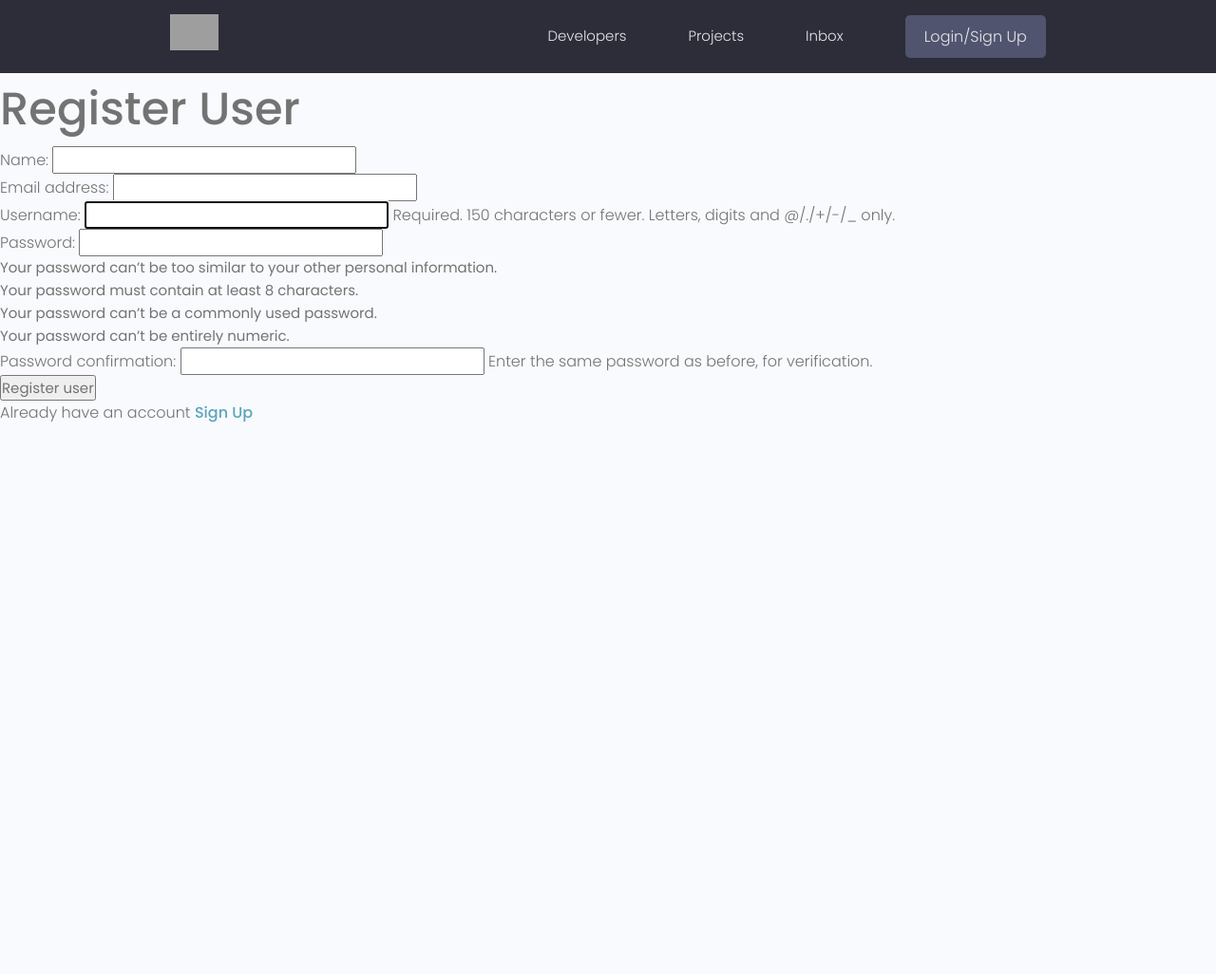
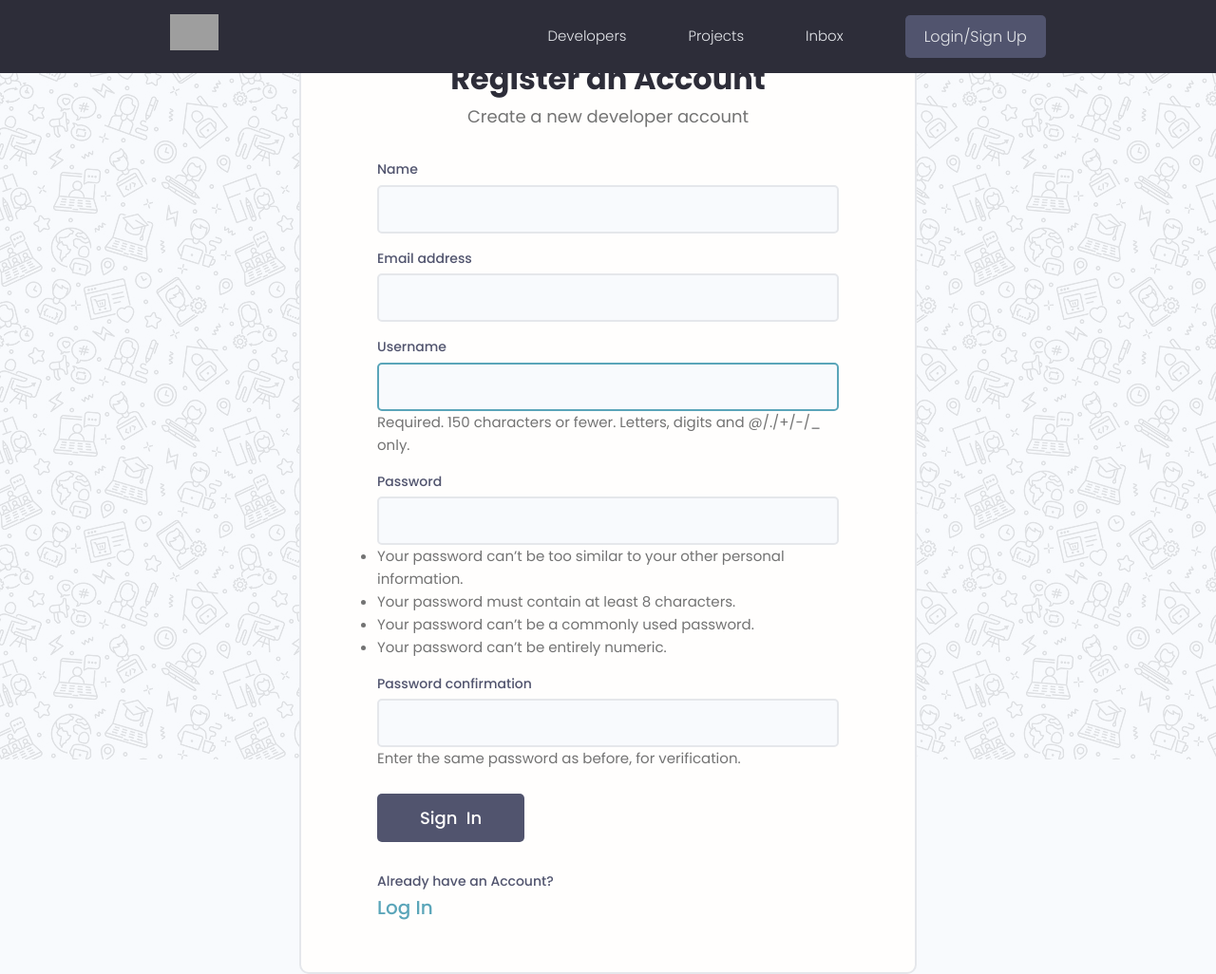
Before and after one commit to sxsmg/django21-devsearch, a Django app: page /register/ in a window 1280 px wide. Shown: the whole page at 95% size. Before the commit the page ends 445 px from the top, so only its background shows below. Run offline with Django 3.2, Linux system fonts and the light colour scheme; some libraries are stand-ins or nearby versions; grey boxes are pictures that could not be loaded.

Commit message:
added more styling

```diff
--- a/static/uikit/app.js
+++ b/static/uikit/app.js
@@ -2,3 +2,13 @@
 document.addEventListener('DOMContentLoaded', function () {
   hljs.highlightAll();
 });
+
+
+let alertWrapper = document.querySelector(".alert")
+let alertClose = document.querySelector(".alert__close")
+
+if (alertWraper) {
+  alertClose.addEventListener('click', () =>
+    alertWrapper.style.display = 'none'
+    )
+}
--- a/templates/main.html
+++ b/templates/main.html
@@ -22,18 +22,31 @@
 
     {% include 'navbar.html' %}
 
-    {% if messages %}
+<!--   {% if messages %}
     <ul class="messages">
       {% for message in messages %}
       <li{% if message.tags %} class="{{message.tags}}" {% endif %}>{{message}}</li>
       {% endfor %}
 
     </ul>
+    {% endif %} -->
+
+    {% if messages %}
+
+    {% for message in messages %}
+      <div class="alert alert--{{message.tags}}">
+        <p class="alert__message">{{message}}</p>
+        <button class="alert__close">x</button>
+      </div>
+      {% endfor %}
+
     {% endif %}
+
 
     {% block content %}
 
     {% endblock content %}
 
   </body>
+  <script src="{% static 'uikit/app.js'%}"></script>
 </html>
--- a/users/forms.py
+++ b/users/forms.py
@@ -10,3 +10,10 @@ class CustomUserCreationForm(UserCreationForm):
             'first_name': 'Name',
 
         }
+
+
+    def __init__(self, *args, **kwargs):
+        super(CustomUserCreationForm, self).__init__(*args, **kwargs)
+
+        for name, field in self.fields.items():
+            field.widget.attrs.update({'class': 'input'})
--- a/users/templates/users/login_register.html
+++ b/users/templates/users/login_register.html
@@ -1,18 +1,50 @@
 {% extends 'main.html' %}
-
+{% load static %}
 {% block content %}
 
 {% if page == "register" %}
 
-<h1>Register User</h1>
 
-<form method="POST" action="{% url 'register' %}">
-{% csrf_token %}
-{{form.as_p}}
-<input type="submit" value="Register user" />
-</form>
+<div class="auth">
+    <div class="card">
+      <div class="auth__header text-center">
+        <a href="/">
+          <img src="{% static 'images/icon.svg' %}" alt="icon" />
+        </a>
+        <h3>Register an Account </h3>
+        <p>Create a new developer account</p>
+      </div>
 
-<p>Already have an account <a href="{% url 'login' %}">Sign Up</a></p>
+      <form action="POST" action="{% url 'register' %}" class="form auth__form">
+        {% csrf_token %}
+
+        {% for field in form %}
+             <!-- Input:Text -->
+             <div class="form__field">
+                <label for="formInput#text">{{ field.label}}</label>
+               {{field}}
+
+                {% if field.help_text %}
+                    <small>{{field.help_text}}</small>
+                {% endif %}
+
+                {% for error in field.errors %}
+                    <p style="color: red;">{{error}}</p>
+                {% endfor %}
+            </div>
+
+        {% endfor %}
+
+        <div class="auth__actions">
+          <input class="btn btn--sub btn--lg" type="submit" value="Sign  In" />
+        </div>
+      </form>
+      <div class="auth__alternative">
+        <p>Already have an Account?</p>
+        <a href="{% url 'login' %}">Log In</a>
+      </div>
+    </div>
+  </div>
 {% else %}
 
 
@@ -20,7 +52,7 @@
     <div class="card">
       <div class="auth__header text-center">
         <a href="/">
-          <img src="images/icon.svg" alt="icon" />
+          <img src="{% static 'images/icon.svg' %}" alt="icon" />
         </a>
         <h3>Account Login</h3>
         <p>Hello Developer, Welcome Back!</p>
--- a/users/views.py
+++ b/users/views.py
@@ -34,7 +34,7 @@ def loginUser(request):
 
 def logoutUser(request):
     logout(request)
-    messages.error(request, "User was logged out")
+    messages.info(request, "User was logged out")
     return redirect('login')
 
 def registerUser(request):
```
Also changed, not shown: templates/signup copy.html (added, +89 -0 lines), static/images/icon.svg (added), static/images/pattern.jpg (added).
